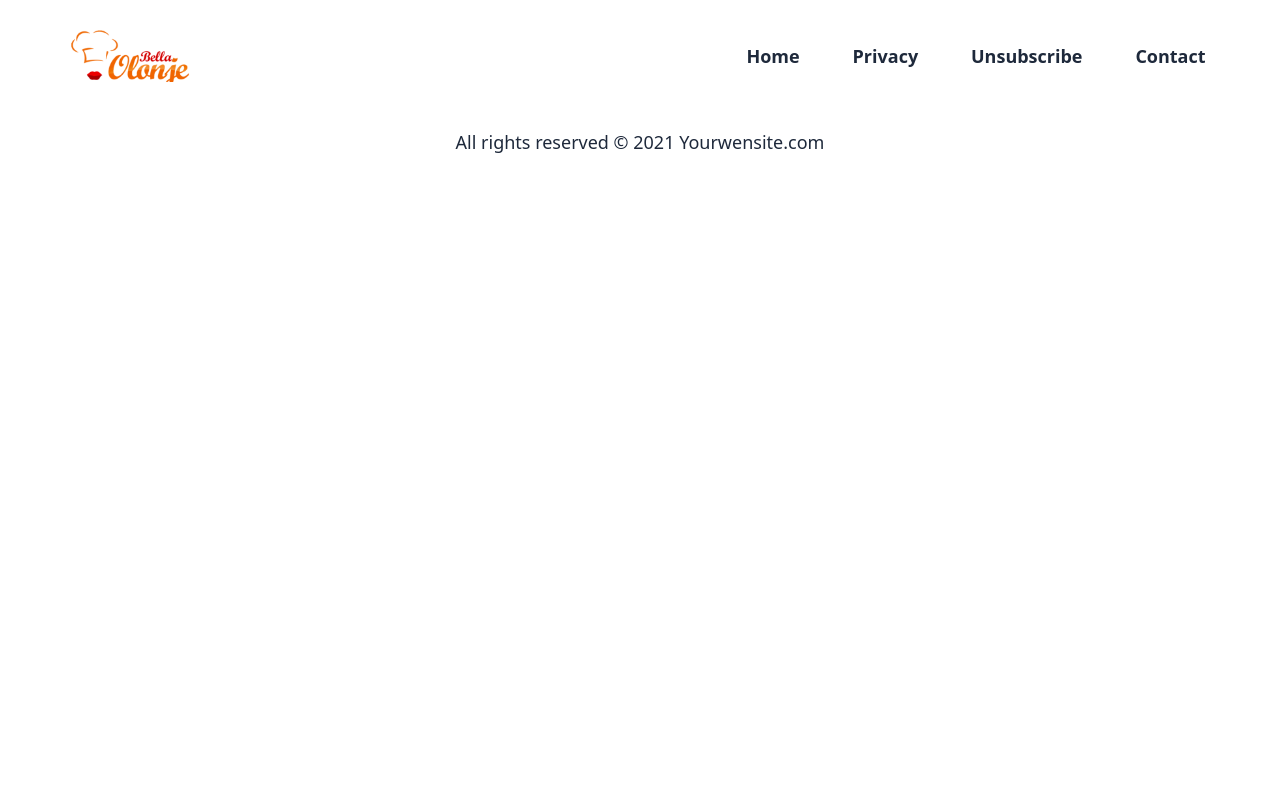
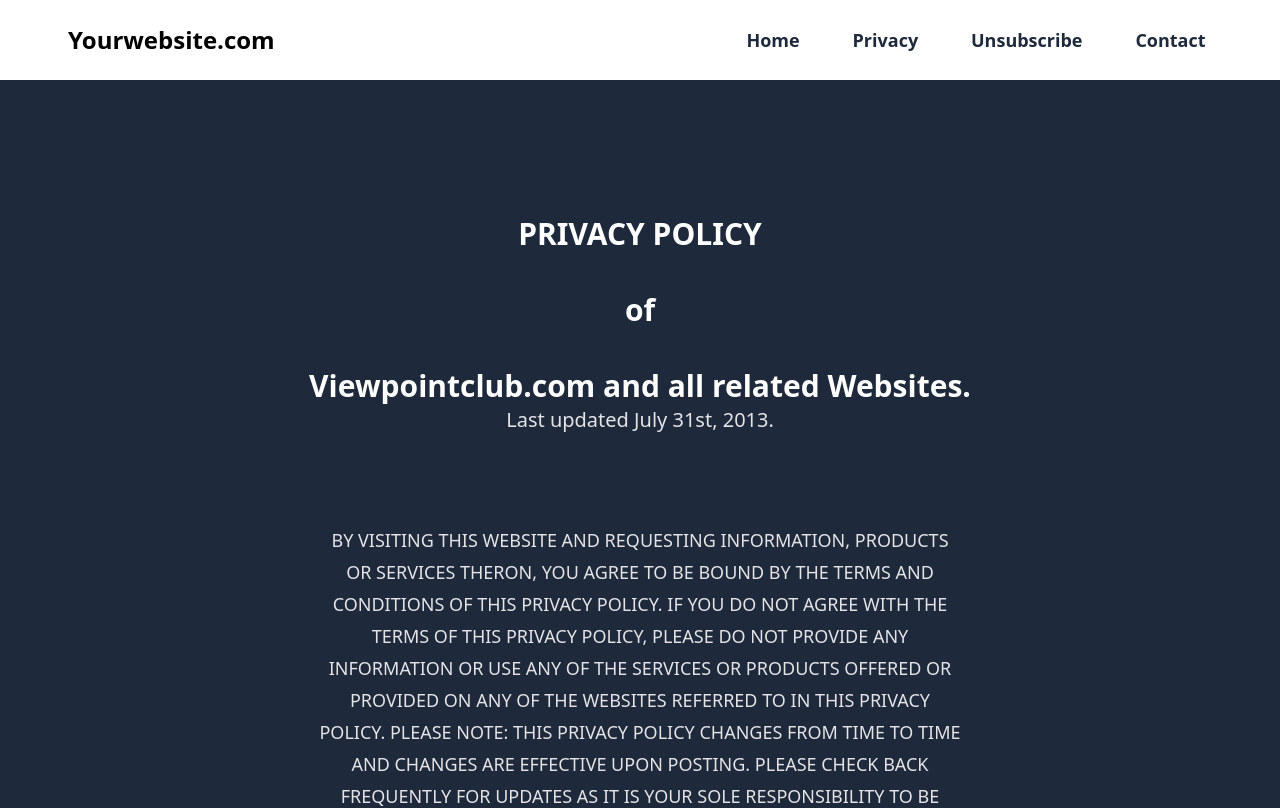
Before and after one commit to salmane-dev/template, a React (Create React App) app: page /Privacy in a window 1280 px wide. Shown: the top 808 px of the page. Built offline with nearby package versions, Linux system fonts and the light colour scheme.

Commit message:
almost ready

```diff
--- a/src/App.js
+++ b/src/App.js
@@ -16,6 +16,7 @@
 import BottomLead from './components/BottomLead';
 import Footer from './components/Footer';
 import Unsubscribe from './Unsubscribe';
+import Privacy from './Privacy';
 
 import logo from "./assets/logo.png";
 import Rectangle_3 from './assets/growing-money.png';
@@ -98,6 +99,11 @@
           />
 
             </Route>
+
+            <Route exact path="/Privacy" >
+              <Privacy/>
+            </Route>
+
             <Route exact path="/Unsubscribe" >
               <Unsubscribe/>
             </Route>
--- /dev/null
+++ b/src/Privacy.js
@@ -0,0 +1,43 @@
+import React from "react";
+import BottomLead from "./components/BottomLead";
+
+
+
+
+const Privacy = ({appType, tagLine, description, mainActionText, extraActionText}) => {
+  return (
+    <div id="Privacy" className="">
+          <div className="flex flex-col justify-center bg-blue-800 lg:pt-24 lg:pb-14 lg:bg-cover ">
+      <p className="text-3xl font-bold leading-normal text-center text-white lg:text-3xl lg:pt-10"> PRIVACY POLICY</p>
+      <p className="text-3xl font-bold leading-normal text-center text-white lg:text-3xl lg:pt-10"> of</p>
+      <p className="text-3xl font-bold leading-normal text-center text-white lg:text-3xl lg:pt-10"> Viewpointclub.com and all related Websites.</p>
+      <p className="pl-12 pr-12 text-xl leading-8 text-center text-white lg:text-gray-200 lg:font-medium">
+      Last updated July 31st, 2013.
+      </p>
+
+      <div className="flex flex-col flex-wrap items-center justify-center text-center py-8 w-8/12 mx-auto">
+          <p className="pl-12 pr-12 m-14 text-lg leading-8 text-center text-white lg:text-gray-200 lg:font-medium">
+            BY VISITING THIS WEBSITE AND REQUESTING INFORMATION, PRODUCTS OR SERVICES THERON, YOU AGREE TO BE BOUND BY THE TERMS AND CONDITIONS OF THIS PRIVACY POLICY. IF YOU DO NOT AGREE WITH THE TERMS OF THIS PRIVACY POLICY, PLEASE DO NOT PROVIDE ANY INFORMATION OR USE ANY OF THE SERVICES OR PRODUCTS OFFERED OR PROVIDED ON ANY OF THE WEBSITES REFERRED TO IN THIS PRIVACY POLICY.
+
+            PLEASE NOTE: THIS PRIVACY POLICY CHANGES FROM TIME TO TIME AND CHANGES ARE EFFECTIVE UPON POSTING. PLEASE CHECK BACK FREQUENTLY FOR UPDATES AS IT IS YOUR SOLE RESPONSIBILITY TO BE AWARE OF CHANGES.
+            </p>
+            <p className="pl-12 pr-12 mx-14 text-lg leading-8 text-center text-white lg:text-gray-200 lg:font-medium">
+
+            WE DO NOT PROVIDE NOTICES OF CHANGES IN ANY MANNER OTHER THAN BY POSTING THE CHANGES AT THIS WEB SITE.
+
+            This policy describes the information collection, use, and dissemination practices of Viewpointclub.com, ("Viewpointclub.com") and applies to Viewpointclub.com collection, use, storage and disclosure of information by Viewpointclub.com on its (a) websites, including all its divisions,
+
+            subsidiaries and related companies (collectively, the "Websites"), (b) on various Third Party websites, and (c) to Viewpointclub.comother information collection, including the purchase of customer lists from Third Parties. Viewpointclub.com is not responsible for the information collection or privacy practices of Third Party websites or applications.
+
+            CALIFORNIA RESIDENTS PRIVACY RIGHTS
+
+            Companies that collect personally identifiable information ("PII") from California residents and disclose such information to Third Parties (including affiliated entities) for marketing purposes must, in response to a request by a consumer, either (1) provide a list detailing the categories of information shared and the entities to which such information was provided, or (2) provide a mechanism by which a consumer may opt-out of having their information shared with Third Parties. We have elected the second option and you may request that your PII not be shared with Third Parties by sending your request, including your full name, email address and postal address to: contact@Viewpointclub.com.
+          </p>
+        </div>
+        <p class="text-white text-center text-lg italic ">Thank you for visiting.</p>
+      </div>
+      </div>
+  );
+};
+
+export default Privacy;
--- a/src/Unsubscribe.js
+++ b/src/Unsubscribe.js
@@ -6,7 +6,7 @@
 
 const Unsubscribe = ({appType, tagLine, description, mainActionText, extraActionText}) => {
   return (
-    <div id="Unsubscribe" className="h-screen">
+    <div id="Unsubscribe" className="">
           <div className="flex flex-col justify-center h-screen bg-blue-800 lg:pt-24 lg:pb-14 lg:bg-cover lg:h-full lg:bg-action">
       <p className="p-5 text-5xl font-bold leading-normal text-center text-white lg:text-4xl lg:pt-10"> UNSUBSCRIBE</p>
       <p className="pl-12 pr-12 text-xl leading-8 text-center text-white lg:text-gray-200 lg:font-medium">
--- a/src/components/Footer.js
+++ b/src/components/Footer.js
@@ -1,11 +1,13 @@
 import React from "react";
 
 const Footer = ({logo}) => {
+  const year = new Date().getFullYear()
+
   return (
     <div className="flex flex-row flex-wrap items-center justify-around px-10 py-4">
 
       <div className="mt-2 text-lg text-blue-800 lg:mt-0">
-      All rights reserved © 2021 Yourwensite.com
+      All rights reserved &copy; {year} Yourwensite.com
       </div>
     </div>
   );
--- a/src/components/Hero.js
+++ b/src/components/Hero.js
@@ -6,8 +6,8 @@
 
 const Hero = ({appType, tagLine, description, mainActionText, extraActionText}) => {
   return (
-    <div id="product">
-      <div style={{textShadow:'0px 1px 1px gray'}} className="flex flex-col items-center justify-start font-sans min-h-96 bg-gray-50 lg:pt-10 lg:pb-20 lg:bg-hero lg:bg-cover">
+    <div id="product" >
+      <div style={{textShadow:'0px 1px 1px gray'}} className="flex flex-col items-center justify-start font-sans min-h-96 bg-gray-50 lg:pt-10 lg:pb-20 h-screen lg:bg-hero lg:bg-cover">
         <div>
           {/* <p className="p-3 pt-12 text-lg font-bold text-gray-500 lg:text-gray-300">{appType}</p> */}
         </div>
--- a/src/components/Navbar.js
+++ b/src/components/Navbar.js
@@ -42,9 +42,9 @@
   return (
     <Router>
 
-    <div className="flex flex-row items-center justify-between h-28">
-      <a href="/" className="pl-7 logo lg:ml-10">
-        <img height="65%" width="65%" src={logo} alt="logo" />
+    <div className="flex flex-row items-center justify-between h-20">
+      <a href="/" className="pl-7 lg:ml-10">
+        <h2 className="text-2xl font-bold" >Yourwebsite.com</h2>
       </a>
 
           {/* Mobile Nav */}
@@ -59,7 +59,7 @@
                 <div onClick={()=>setOpenNav(false)} className="absolute right-12 top-9"><img height="30" width="30" src={close_icon} alt="" /></div>
                 <div className="flex flex-col items-center justify-around h-full pt-5">
                   <a onClick={()=>setOpenNav(false)} href="/" className="text-lg font-semibold text-blue-800 transition-all hover:text-orange-500">Home</a>
-                  <a onClick={()=>setOpenNav(false)} href="/#privacy" className="text-lg font-semibold text-blue-800 transition-all hover:text-orange-500">Privacy</a>
+                  <a onClick={()=>setOpenNav(false)} href="/privacy" className="text-lg font-semibold text-blue-800 transition-all hover:text-orange-500">Privacy</a>
                   <a onClick={()=>setOpenNav(false)} href="/Unsubscribe" className="text-lg font-semibold text-blue-800 transition-all hover:text-orange-500">Unsubscribe</a>
                   <a onClick={()=>setOpenNav(false)} href="/#contact" className="text-lg font-semibold text-blue-800 transition-all hover:text-orange-500">Contact</a>
                 </div>
@@ -71,7 +71,7 @@
 
           <div className="flex justify-around w-2/5 mr-12 lg:visible sm:invisible">
               <a href="/" className="text-lg font-semibold text-blue-800 transition-all hover:text-orange-500">Home</a>
-              <a href="/#privacy" className="text-lg font-semibold text-blue-800 transition-all hover:text-orange-500">Privacy</a>
+              <a href="/privacy" className="text-lg font-semibold text-blue-800 transition-all hover:text-orange-500">Privacy</a>
               <a href="/Unsubscribe" className="text-lg font-semibold text-blue-800 transition-all hover:text-orange-500">Unsubscribe</a>
               <a href="/#contact" className="text-lg font-semibold text-blue-800 transition-all hover:text-orange-500">Contact</a>
           </div>
```
